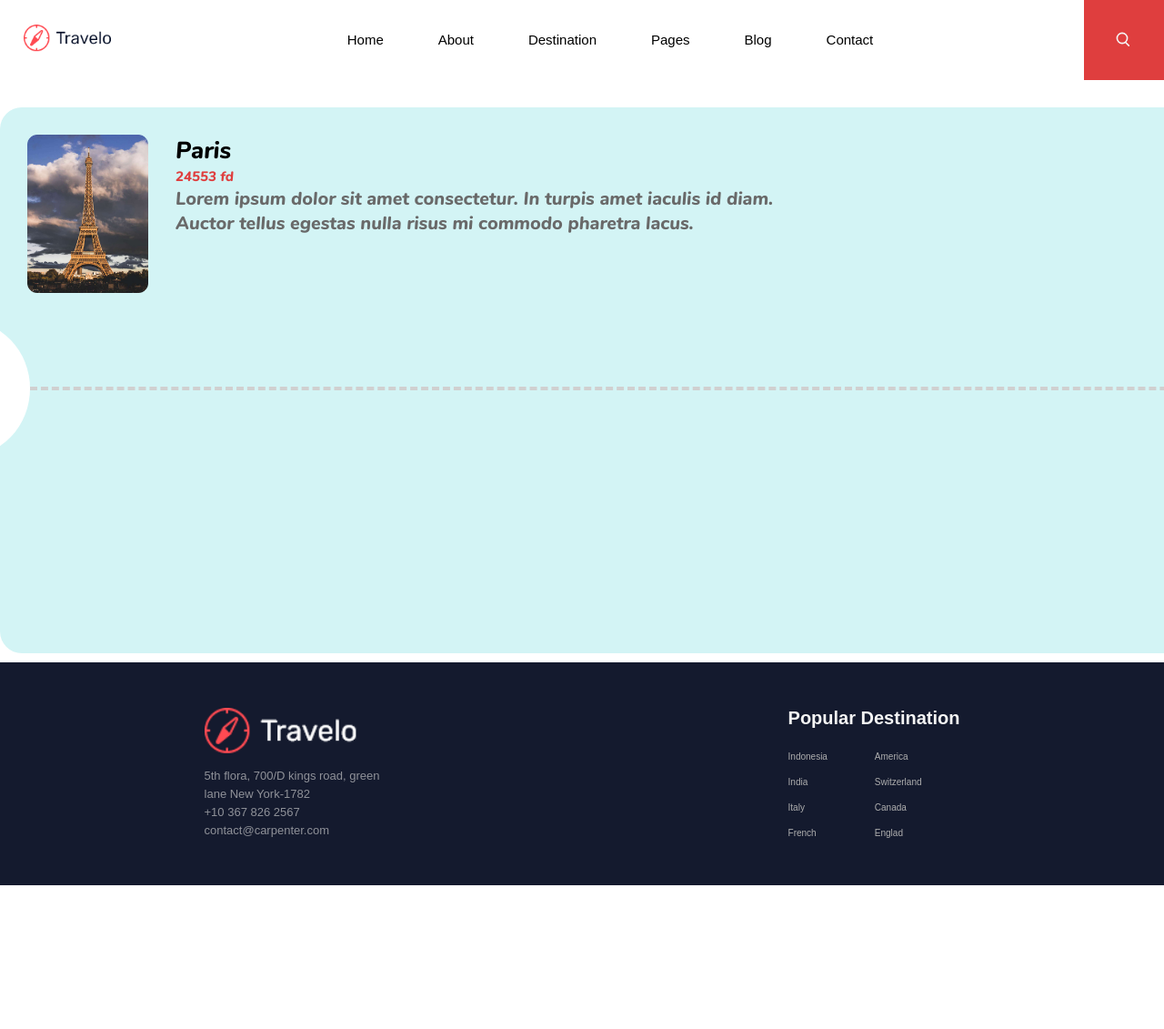
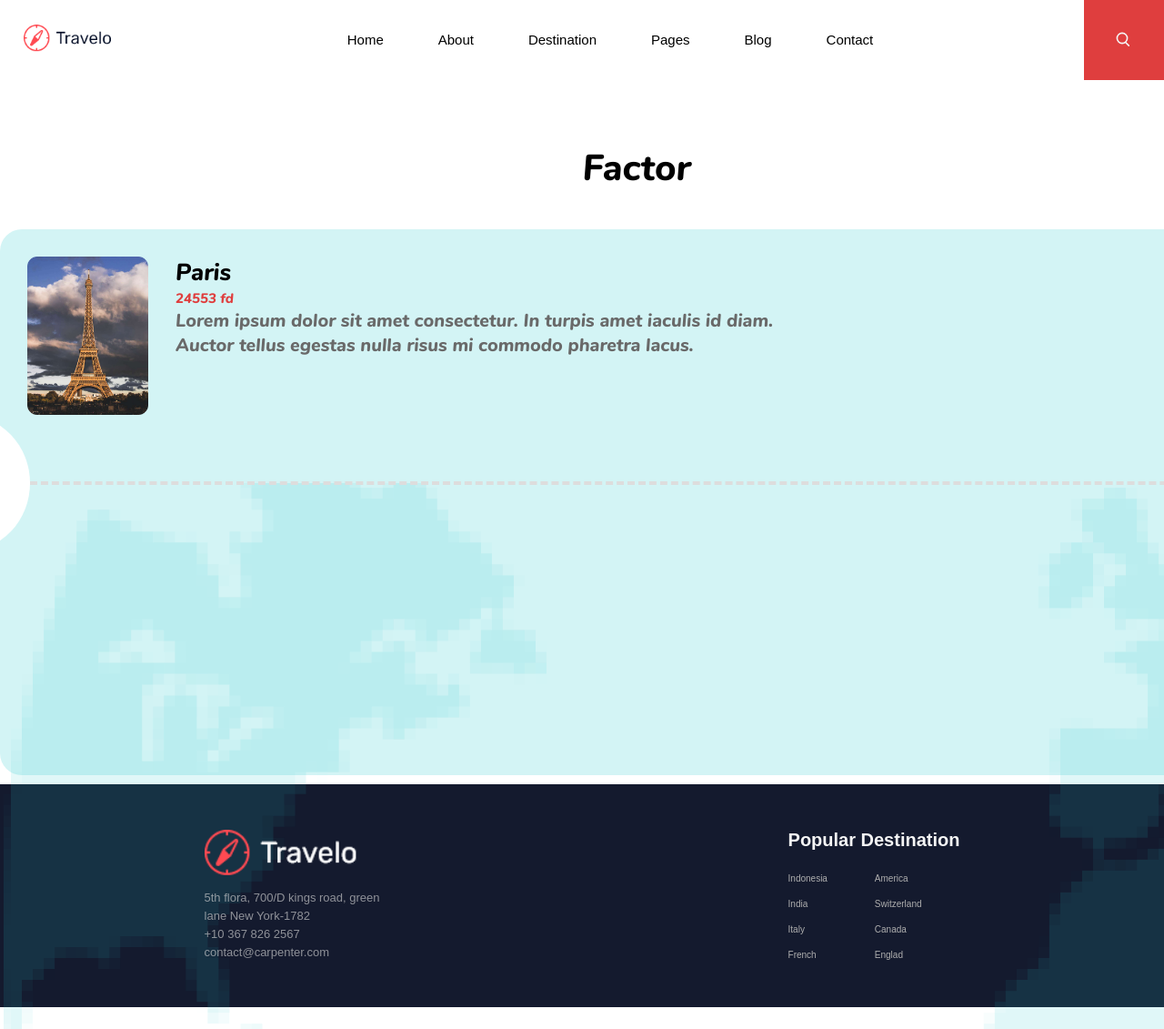
Before and after one commit to SyydMR/fullstack-firstproject, a plain HTML site: page factor/factor.html in a window 1280 px wide. Shown: the top 1131 px of the page at 91% size. Before the commit the page ends 973 px from the top, so only its background shows below. Drawn offline with Linux system fonts and the light colour scheme.

Commit message:
push last update project

```diff
--- a/factor/css/style.css
+++ b/factor/css/style.css
@@ -310,11 +310,20 @@ a {
 }
 
 /* factor styles */
+.factor-head-text {
+  font-size: 40px;
+  margin: 40px 0;
+  font-family: "Nunito";
+}
 
 .factor {
   padding-top: 30px;
   width: 1400px;
   margin: 0 auto;
+  display: flex;
+  flex-direction: column;
+  justify-content: center;
+  align-items: center;
 }
 
 .factor-box {
@@ -348,6 +357,7 @@ a {
 .header-factor {
   display: flex;
   padding: 30px;
+  padding-bottom: 0;
   justify-content: space-between;
 }
 .header-factor > .img-box {
@@ -361,6 +371,7 @@ a {
   display: flex;
   align-items: center;
   justify-content: center;
+  margin-bottom: -75px;
 }
 .white-circle-left {
   width: 150px;
@@ -370,7 +381,7 @@ a {
   margin-left: -110px;
 }
 .dotted-line {
-  border-bottom: 4px dashed rgba(208, 208, 208, 1);
+  border-bottom: 4px dashed rgb(221, 221, 221);
   width: 100%;
 }
 .white-circle-right {
@@ -380,3 +391,8 @@ a {
   border-radius: 100%;
   margin-right: -110px;
 }
+.factor-body {
+  background-image: url(../img/zamin-img.png);
+  width: 100%;
+  height: 100%;
+}
--- a/factor/factor.html
+++ b/factor/factor.html
@@ -6,8 +6,9 @@
     <meta name="viewport" content="width=device-width, initial-scale=1.0">
     <link rel="stylesheet" href="./css/style.css">
     <link rel="stylesheet" href="./css/media-queries.css">
-    <title>Buy Ticket</title>
+    <title>Factor</title>
 </head>
+<!---->
 
 <body spellcheck="false">
     <div class="flex-con">
@@ -59,7 +60,7 @@
 
 
         <div class="factor">
-
+            <h1 class="factor-head-text">Factor</h1>
             <div class="factor-box">
 
 
```
Also changed, not shown: factor/img/zamin-img.png (added).
